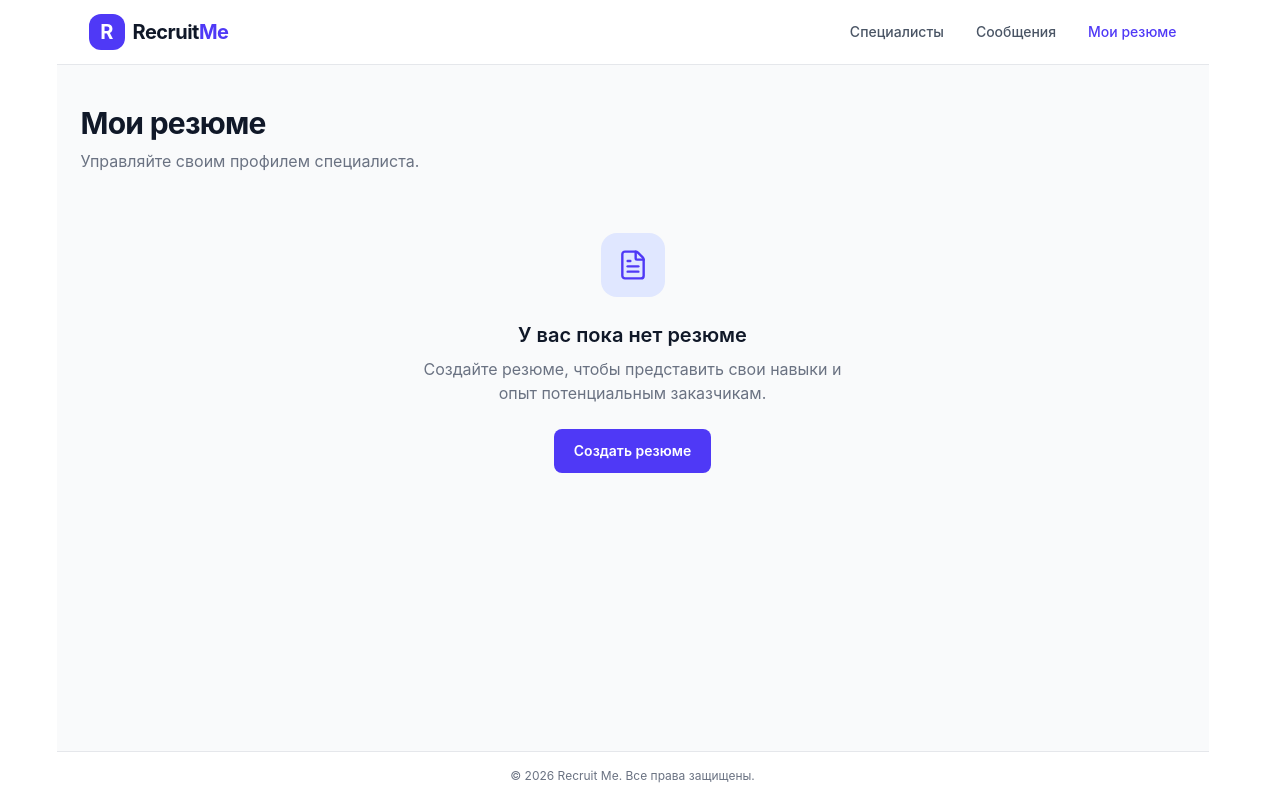
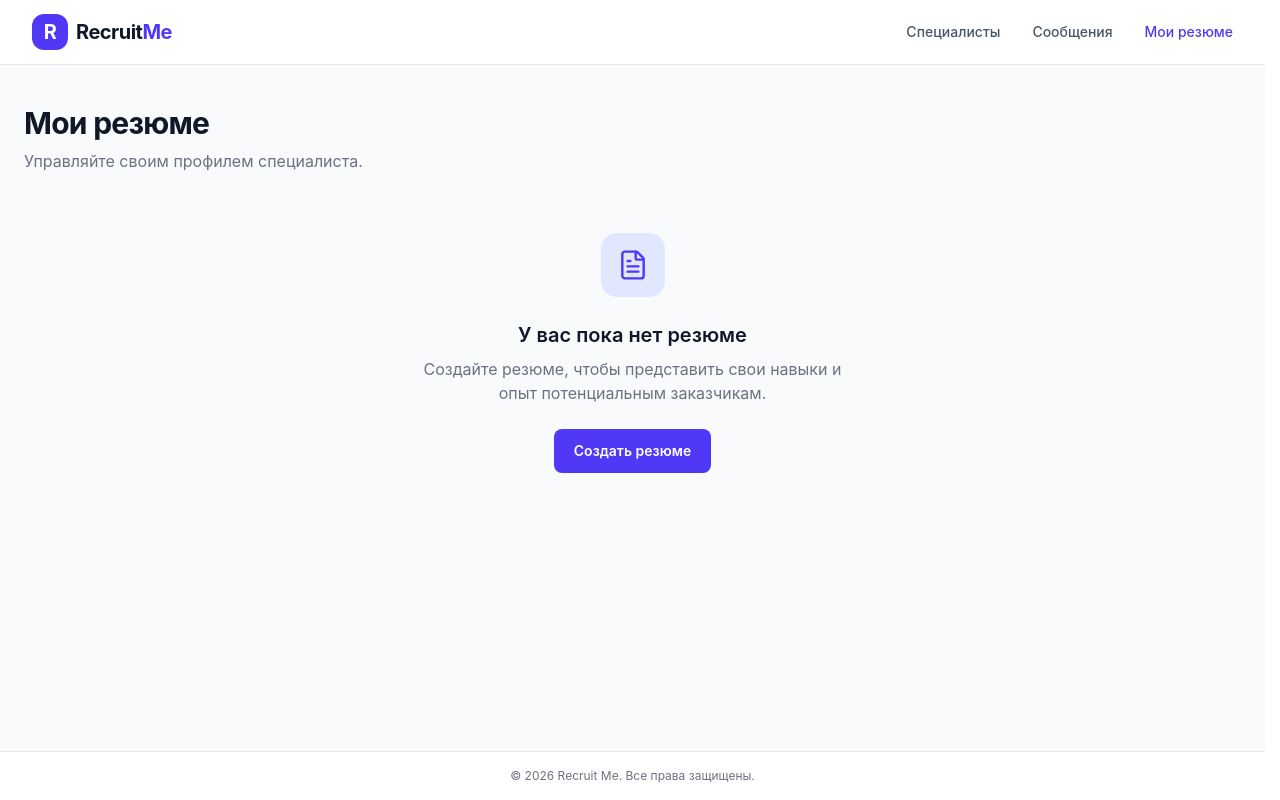
Before and after one commit to MelKon96/RecruitMe, a React (Vite) app: page /my-resumes in a window 1280 px wide. Built offline with nearby package versions, Linux system fonts and the light colour scheme.

Commit message:
fix: remove duplicate root width constraints

```diff
--- a/src/index.css
+++ b/src/index.css
@@ -1,3 +1,4 @@
+
 @import 'tailwindcss';
 
 #root {
@@ -5,15 +6,13 @@
   display: flex;
   flex-direction: column;
   width: 100%;
-  max-width: 1200px;
-  margin: 0 auto;
-  padding: 0 24px;
-  box-sizing: border-box;
 }
+
 html {
   scrollbar-gutter: stable;
   scroll-behavior: smooth;
 }
+
 input[type='search']::-webkit-search-cancel-button {
   cursor: pointer;
 }
```
